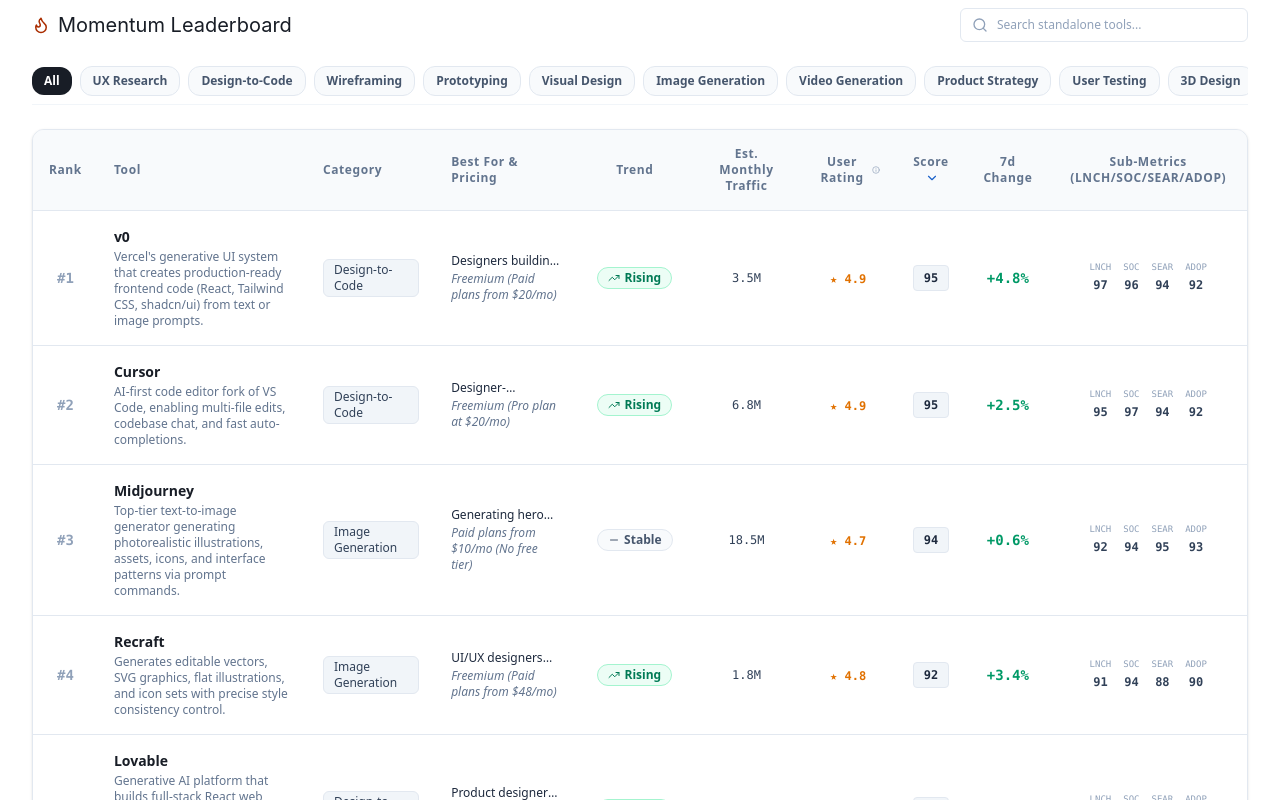
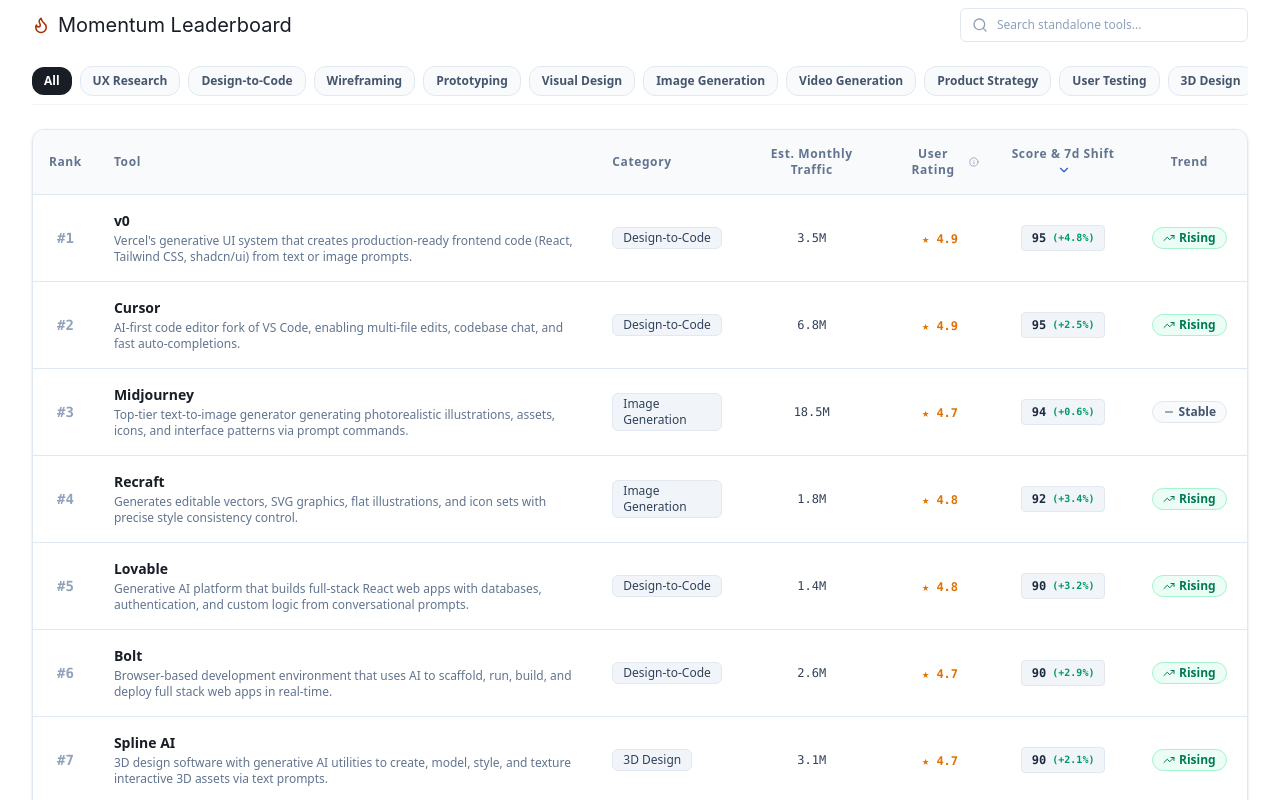
Before and after one commit to saksham7saxena/ai-design-radar, a Next.js app: page / in a window 1280 px wide. Shown: the part 660-1460 px from the top of the page. Built offline with nearby package versions, Linux system fonts and the light colour scheme.

Commit message:
design: simplify leaderboard table by removing sub-metrics, merging score/change, and clean columns

```diff
--- a/src/app/page.tsx
+++ b/src/app/page.tsx
@@ -387,7 +387,7 @@
           {/* Table Container - Clean White & Hairline Dividers */}
           <div className="bg-white border border-slate-200 rounded-lg overflow-hidden shadow-sm">
             <div className="overflow-x-auto">
-              <table className="w-full text-left border-collapse min-w-[1000px]">
+              <table className="w-full text-left border-collapse min-w-[800px]">
                 <thead>
                   <tr className="border-b border-slate-200 bg-slate-50 text-xs font-semibold text-slate-500 tracking-wider">
                     <th className="py-4 px-4 text-center w-12 cursor-pointer select-none" onClick={() => handleSort('momentumScore')}>
@@ -398,10 +398,6 @@
                     </th>
                     <th className="py-4 px-4 cursor-pointer select-none" onClick={() => handleSort('category')}>
                       Category {renderSortArrow('category')}
-                    </th>
-                    <th className="py-4 px-4 max-w-xs">Best For & Pricing</th>
-                    <th className="py-4 px-4 text-center cursor-pointer select-none" onClick={() => handleSort('trendStatus')}>
-                      Trend
                     </th>
                     <th className="py-4 px-4 text-center cursor-pointer select-none" onClick={() => handleSort('monthlyVisits')}>
                       Est. Monthly Traffic {renderSortArrow('monthlyVisits')}
@@ -420,12 +416,11 @@
                     </th>
 
                     <th className="py-4 px-4 text-center cursor-pointer select-none" onClick={() => handleSort('momentumScore')}>
-                      Score {renderSortArrow('momentumScore')}
+                      Score & 7d Shift {renderSortArrow('momentumScore')}
                     </th>
-                    <th className="py-4 px-4 text-center cursor-pointer select-none" onClick={() => handleSort('sevenDayChange')}>
-                      7d Change {renderSortArrow('sevenDayChange')}
+                    <th className="py-4 px-4 text-center cursor-pointer select-none" onClick={() => handleSort('trendStatus')}>
+                      Trend
                     </th>
-                    <th className="py-4 px-4 text-center">Sub-Metrics (LNCH/SOC/SEAR/ADOP)</th>
                   </tr>
                 </thead>
                 <tbody className="divide-y divide-slate-200">
@@ -460,17 +455,6 @@
                             {tool.category}
                           </span>
                         </td>
-                        {/* Best For & Pricing */}
-                        <td className="py-4 px-4 max-w-xs">
-                          <div className="text-xs">
-                            <p className="text-slate-800 font-medium line-clamp-1">{tool.bestFor}</p>
-                            <p className="text-slate-500 mt-0.5 italic">{tool.pricing}</p>
-                          </div>
-                        </td>
-                        {/* Trend Status */}
-                        <td className="py-4 px-4 text-center">
-                          {renderTrendBadge(tool.trendStatus)}
-                        </td>
                         {/* Est. Monthly Traffic */}
                         <td className="py-4 px-4 text-center font-mono text-xs text-slate-700 font-medium">
                           {tool.monthlyVisits}
@@ -486,38 +470,19 @@
                           </span>
                         </td>
 
-                        {/* Score */}
+                        {/* Score & 7d Shift merged */}
                         <td className="py-4 px-4 text-center">
-                          <span className="inline-block px-2.5 py-1 text-xs font-bold font-mono rounded bg-slate-100 text-slate-800 border border-slate-200">
+                          <span className="inline-flex items-center gap-1.5 px-2.5 py-1 text-xs font-bold font-mono rounded bg-slate-100 text-slate-800 border border-slate-200">
                             {tool.momentumScore}
+                            <span className={`text-[10px] font-semibold ${tool.sevenDayChange >= 0 ? 'text-emerald-600' : 'text-rose-600'}`}>
+                              ({tool.sevenDayChange >= 0 ? '+' : ''}{tool.sevenDayChange}%)
+                            </span>
                           </span>
                         </td>
-                        {/* 7d Change */}
-                        <td className="py-4 px-4 text-center font-mono font-semibold">
-                          <span className={tool.sevenDayChange >= 0 ? 'text-emerald-600' : 'text-rose-600'}>
-                            {tool.sevenDayChange >= 0 ? '+' : ''}{tool.sevenDayChange}%
-                          </span>
-                        </td>
-                        {/* Sub-Metrics */}
-                        <td className="py-4 px-4">
-                          <div className="flex items-center justify-center gap-3">
-                            <div className="text-center">
-                              <span className="block text-[9px] text-slate-400 font-mono uppercase">LNCH</span>
-                              <span className="text-xs font-mono font-semibold text-slate-700">{tool.launchBuzz}</span>
-                            </div>
-                            <div className="text-center">
-                              <span className="block text-[9px] text-slate-400 font-mono uppercase">SOC</span>
-                              <span className="text-xs font-mono font-semibold text-slate-700">{tool.socialBuzz}</span>
-                            </div>
-                            <div className="text-center">
-                              <span className="block text-[9px] text-slate-400 font-mono uppercase">SEAR</span>
-                              <span className="text-xs font-mono font-semibold text-slate-700">{tool.searchInterest}</span>
-                            </div>
-                            <div className="text-center">
-                              <span className="block text-[9px] text-slate-400 font-mono uppercase">ADOP</span>
-                              <span className="text-xs font-mono font-semibold text-slate-700">{tool.designerAdoption}</span>
-                            </div>
-                          </div>
+
+                        {/* Trend Status */}
+                        <td className="py-4 px-4 text-center">
+                          {renderTrendBadge(tool.trendStatus)}
                         </td>
                       </tr>
                     );
```
